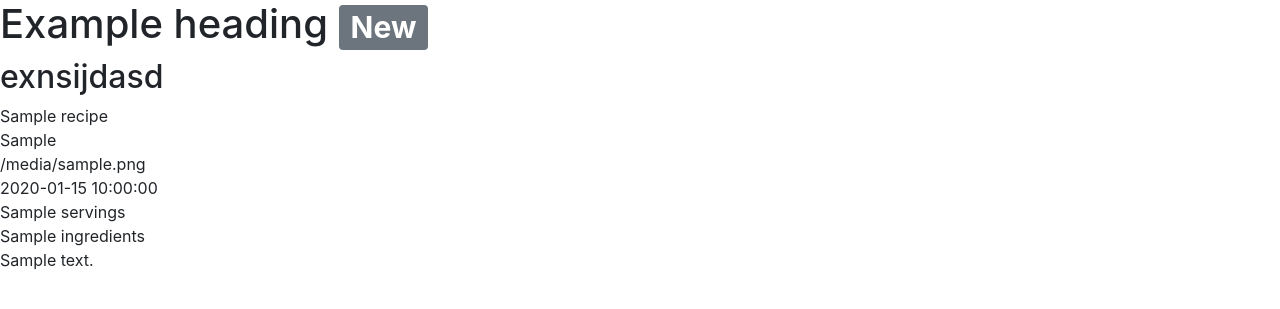
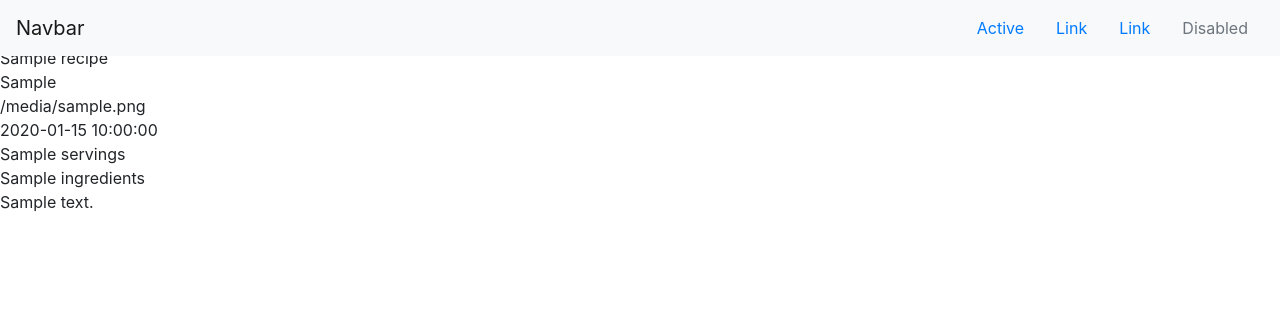
Before and after one commit to PillowFishSticks/MP3-FeedMe, a Flask app: page / in a window 1280 px wide. Shown: the top 309 px of the page. Run offline with Flask 2, Linux system fonts and the light colour scheme; a database or web service that is not in the repository returns one stand-in record (values such as "Sample title"); some libraries are stand-ins or nearby versions.

Commit message:
add navbar

```diff
--- a/templates/base.html
+++ b/templates/base.html
@@ -9,7 +9,23 @@
 </head>
 <body>
 
-    <h1>Example heading <span class="badge badge-secondary">New</span></h1>
+    <nav class="navbar fixed-top navbar-light bg-light">
+        <a class="navbar-brand" href="#">Navbar</a>
+        <ul class="nav justify-content-end">
+            <li class="nav-item">
+              <a class="nav-link active" href="#">Active</a>
+            </li>
+            <li class="nav-item">
+              <a class="nav-link" href="#">Link</a>
+            </li>
+            <li class="nav-item">
+              <a class="nav-link" href="#">Link</a>
+            </li>
+            <li class="nav-item">
+              <a class="nav-link disabled" href="#" tabindex="-1" aria-disabled="true">Disabled</a>
+            </li>
+          </ul>
+      </nav>
 
     {% block content %}
     {% endblock %}
```
